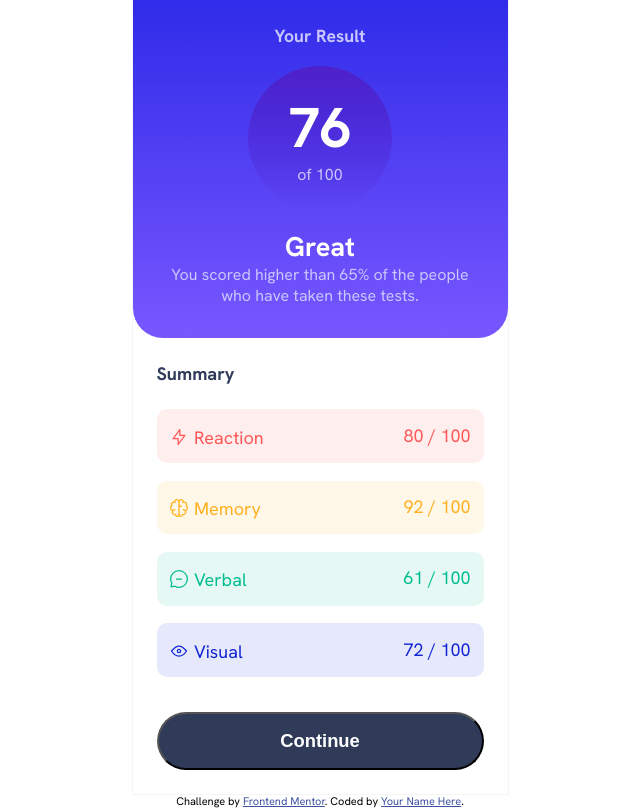
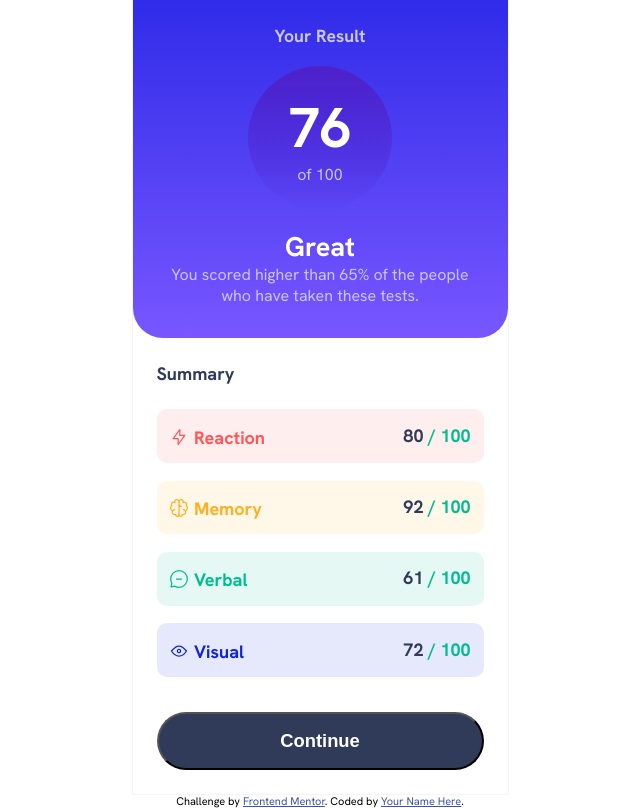
Before and after one commit to Airme1/result-summary-component, a plain HTML site: page index.html in a window 1280 px wide. Shown: the whole page, without its empty margins (320-960 px from the left). Drawn offline with Linux system fonts and the light colour scheme.

Commit message:
summary sub categories

```diff
--- a/index.html
+++ b/index.html
@@ -103,6 +103,7 @@
       .summary{
         background: #fff;
         padding: 1.5rem;
+        font-weight: 700;
       }
 
 
@@ -152,6 +153,14 @@
         margin-top: 1.1rem;
       }
 
+      .actual{
+        color: var(--Dark-gray-blue);
+      }
+
+      .cat2{
+        color: var(--Green-teal)
+      }
+
       .attribution {
         font-size: 11px;
         text-align: center;
@@ -179,19 +188,19 @@
         <p>Summary</p>
         <div class="category">
           <p><img src="assets/images/icon-reaction.svg" alt="thunder bolt"> Reaction</p>
-          <p>80 / 100</p>
+          <p class="cat2"><span class="actual">80</span> / 100</p>
         </div>
         <div class="category">
           <p><img src="assets/images/icon-memory.svg" alt="thunder bolt"> Memory</p>
-          <p>92 / 100</p>
+          <p class="cat2"><span class="actual">92</span> / 100</p>
         </div>
         <div class="category">
           <p><img src="assets/images/icon-verbal.svg" alt="thunder bolt"> Verbal</p>
-          <p>61 / 100</p>
+          <p class="cat2"><span class="actual">61</span> / 100</p>
         </div>
         <div class="category">
           <p><img src="assets/images/icon-visual.svg" alt="thunder bolt"> Visual</p>
-          <p>72 / 100</p>
+          <p class="cat2"><span class="actual">72</span> / 100</p>
         </div>
         <button>Continue</button>
       </section>
```
